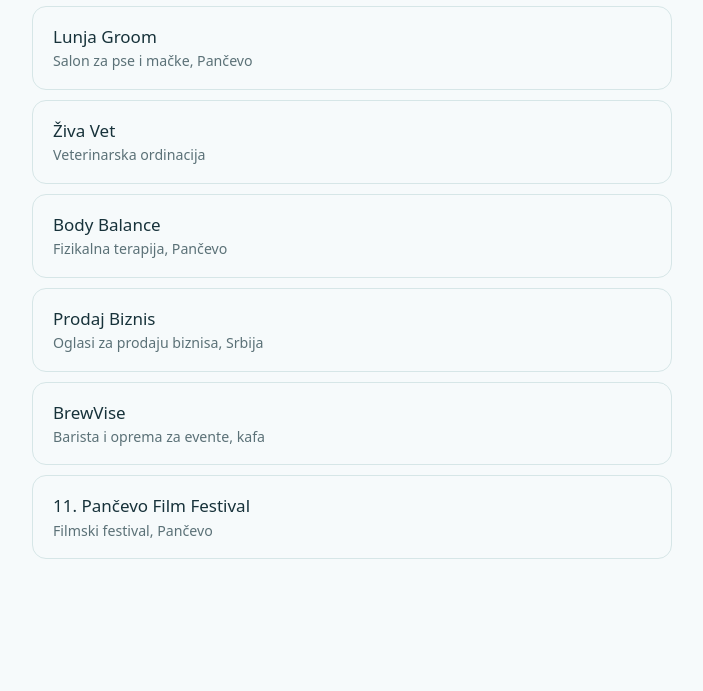
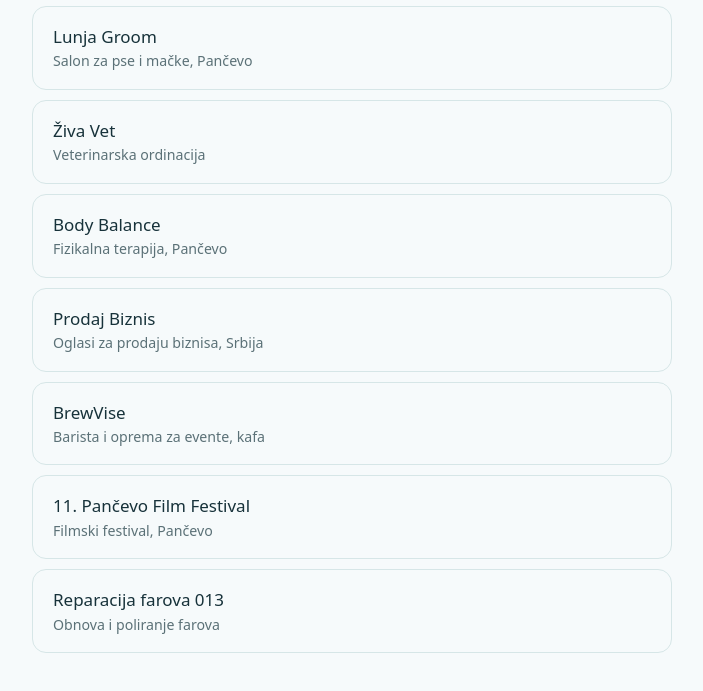
Before and after one commit to darkoputic/biznisbiznisbiznis, a plain HTML site: page index.html in a window 1280 px wide. Shown: the part 125-816 px from the top of the page, without its empty margins (288-991 px from the left). Drawn offline with Linux system fonts and the light colour scheme.

Commit message:
Link Reparacija farova 013 from homepage

```diff
--- a/index.html
+++ b/index.html
@@ -26,6 +26,7 @@ a small{display:block;color:var(--muted)}
 <li><a href="prodaj-biznis/">Prodaj Biznis<small>Oglasi za prodaju biznisa, Srbija</small></a></li>
 <li><a href="brewvise/">BrewVise<small>Barista i oprema za evente, kafa</small></a></li>
 <li><a href="pancevo-film-festival/">11. Pančevo Film Festival<small>Filmski festival, Pančevo</small></a></li>
+<li><a href="reparacija-farova-013/">Reparacija farova 013<small>Obnova i poliranje farova</small></a></li>
 </ul>
 </main>
 </body>
```
